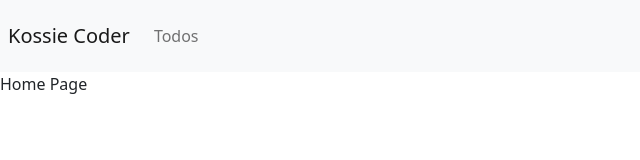
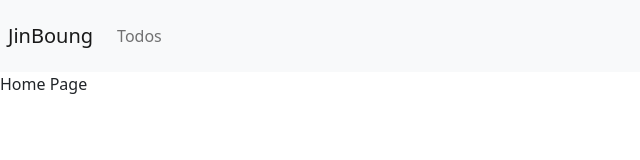
Before and after one commit to jbb4223/vue-Prac, a Vue app: page / in a window 1280 px wide. Shown: the top 160 px of the page, without its empty margins (0-640 px from the left). Built offline with nearby package versions, Linux system fonts and the light colour scheme.

Commit message:
44 class

```diff
--- a/src/App.vue
+++ b/src/App.vue
@@ -1,7 +1,7 @@
 <template>
   <nav class="navbar navbar-expand-lg navbar-light bg-light">
     <router-link class="navbar-brand m-2" to="/">
-      Kossie Coder
+      JinBoung
     </router-link>
 
       <ul class="navbar-nav m-2">
```
